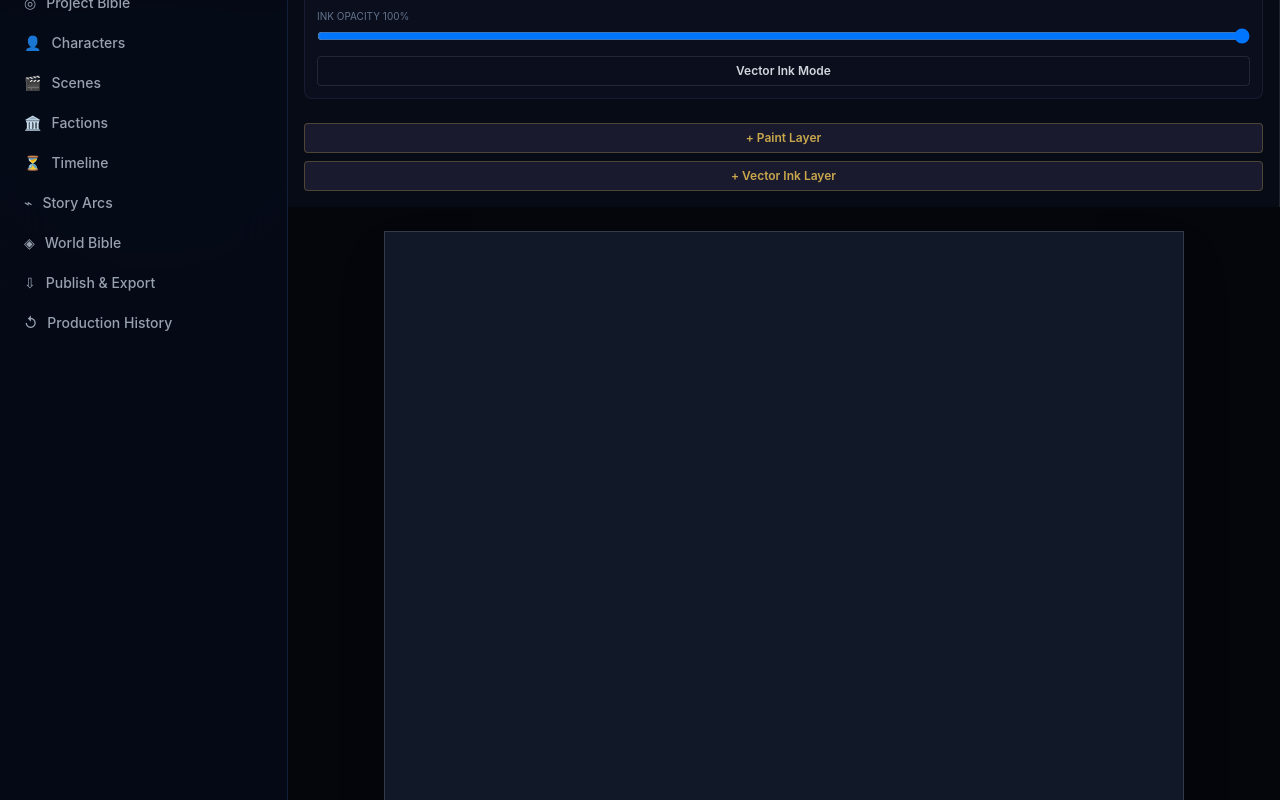
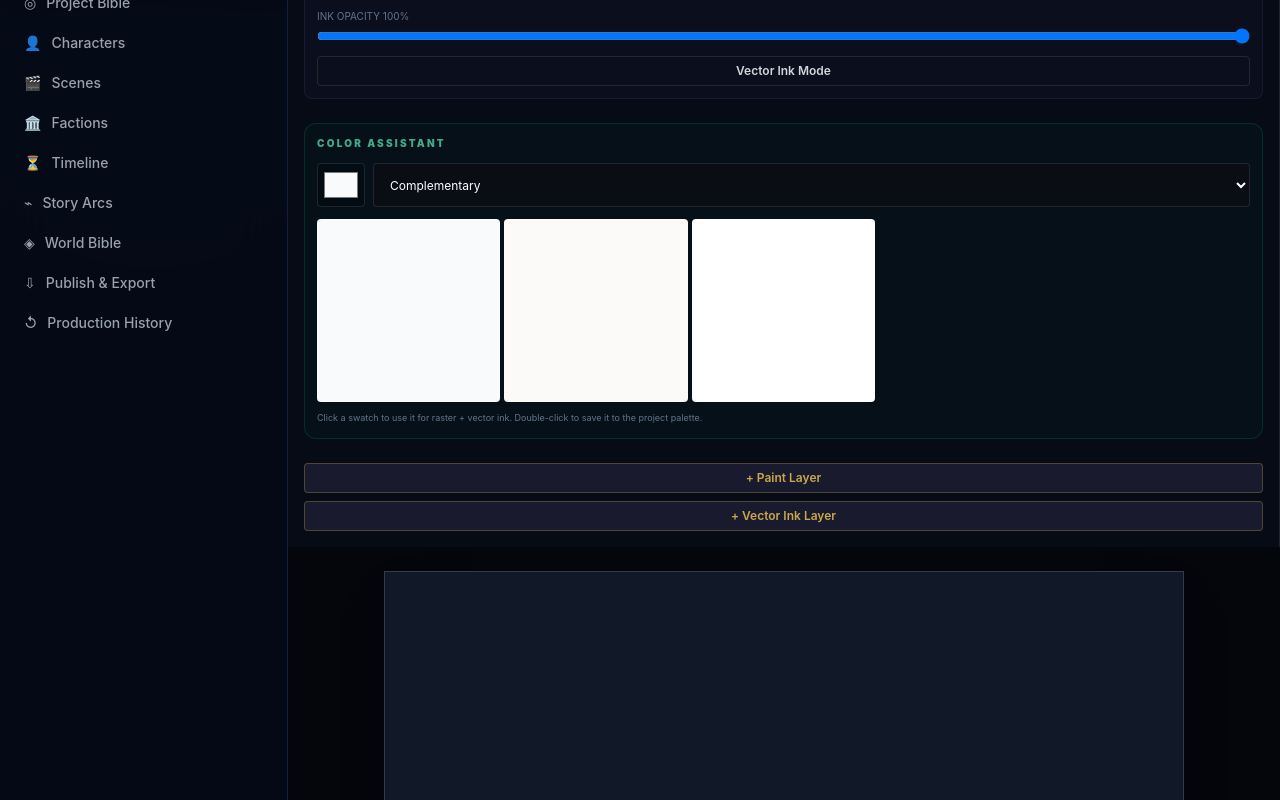
Before and after one commit to Bboy9090/SagaArchitect, a Next.js app: page /universe/1/illustrate in a window 1280 px wide. Shown: the part 800-1600 px from the top of the page. Built offline with nearby package versions, Linux system fonts and the light colour scheme.

Commit message:
feat(illustration): add persisted color harmony assistant

```diff
--- a/src/app/universe/[id]/illustrate/page.tsx
+++ b/src/app/universe/[id]/illustrate/page.tsx
@@ -29,6 +29,7 @@ import {
   type PhoenixDocumentHistory,
 } from '@/lib/media-history';
 import { downloadMediaBlob, exportPhoenixMediaDocument } from '@/lib/media-renderer';
+import { generateColorHarmony, normalizeHexColor, type PhoenixColorHarmony } from '@/lib/color-harmony';
 import type { Universe } from '@/lib/types';
 
 interface IllustrationStudioPageProps {
@@ -58,6 +59,8 @@ export default function IllustrationStudioPage({ params }: IllustrationStudioPag
   const [brushOpacity, setBrushOpacity] = useState(BRUSH_PRESETS.ink.opacity);
   const [brushTexture, setBrushTexture] = useState<RasterBrushTexture>('smooth');
   const [textureStrength, setTextureStrength] = useState(0.5);
+  const [colorHarmony, setColorHarmony] = useState<PhoenixColorHarmony>('complementary');
+  const [colorHarmonyBase, setColorHarmonyBase] = useState('#F8FAFC');
   const [eraseMode, setEraseMode] = useState(false);
   const [vectorInkMode, setVectorInkMode] = useState(false);
   const [vectorInkColor, setVectorInkColor] = useState('#f8fafc');
@@ -288,6 +291,29 @@ export default function IllustrationStudioPage({ params }: IllustrationStudioPag
 
   const scale = Math.min(0.72, 800 / Math.max(document.width, document.height));
   const imageAssets = assets.filter(asset => asset.mime_type.startsWith('image/'));
+  const harmonyColors = generateColorHarmony(colorHarmonyBase, colorHarmony);
+
+  const useColor = (color: string) => {
+    const normalized = normalizeHexColor(color);
+    setBrushColor(normalized);
+    setVectorInkColor(normalized);
+    setColorHarmonyBase(normalized);
+  };
+
+  const addPaletteColor = (color: string) => {
+    const normalized = normalizeHexColor(color);
+    updateDocument(current => ({
+      ...current,
+      palette: [...new Set([...(current.palette || []), normalized])].slice(0, 32),
+    }));
+  };
+
+  const removePaletteColor = (color: string) => {
+    updateDocument(current => ({
+      ...current,
+      palette: (current.palette || []).filter(entry => entry !== color),
+    }));
+  };
 
   return (
     <Navigation>
@@ -402,6 +428,70 @@ export default function IllustrationStudioPage({ params }: IllustrationStudioPag
                 </Button>
               </div>
             </div>
+          </div>
+
+          <div className="mt-6 rounded-xl border border-emerald-400/15 bg-emerald-400/[0.03] p-3">
+            <div className="text-[10px] font-black uppercase tracking-[.22em] text-emerald-300/70">Color Assistant</div>
+            <div className="mt-3 grid grid-cols-[48px_1fr] gap-2">
+              <input
+                type="color"
+                value={colorHarmonyBase}
+                onChange={event => setColorHarmonyBase(normalizeHexColor(event.target.value))}
+                className="h-11 w-12 rounded border border-white/10 bg-black/20 p-1"
+                aria-label="Harmony base color"
+              />
+              <select
+                value={colorHarmony}
+                onChange={event => setColorHarmony(event.target.value as PhoenixColorHarmony)}
+                className="min-h-11 rounded border border-white/10 bg-[#0a0d14] px-3 text-xs text-white"
+              >
+                <option value="complementary">Complementary</option>
+                <option value="analogous">Analogous</option>
+                <option value="triadic">Triadic</option>
+                <option value="split-complementary">Split Complementary</option>
+                <option value="monochrome">Monochrome</option>
+              </select>
+            </div>
+            <div className="mt-3 grid grid-cols-5 gap-1">
+              {harmonyColors.map(color => (
+                <button
+                  key={color}
+                  type="button"
+                  onClick={() => useColor(color)}
+                  onDoubleClick={() => addPaletteColor(color)}
+                  className="aspect-square rounded border border-white/10"
+                  style={{ background: color }}
+                  title={`${color} · click to use · double-click to save`}
+                  aria-label={`Use color ${color}`}
+                />
+              ))}
+            </div>
+            <div className="mt-2 text-[9px] leading-4 text-slate-500">Click a swatch to use it for raster + vector ink. Double-click to save it to the project palette.</div>
+            {(document.palette || []).length > 0 && (
+              <div className="mt-3">
+                <div className="mb-2 text-[9px] font-bold uppercase tracking-wider text-slate-500">Saved Palette</div>
+                <div className="grid grid-cols-4 gap-2">
+                  {(document.palette || []).map(color => (
+                    <div key={color} className="rounded border border-white/10 bg-black/10 p-1">
+                      <button
+                        type="button"
+                        onClick={() => useColor(color)}
+                        className="aspect-square w-full rounded"
+                        style={{ background: color }}
+                        aria-label={`Use saved color ${color}`}
+                      />
+                      <button
+                        type="button"
+                        onClick={() => removePaletteColor(color)}
+                        className="mt-1 w-full text-[9px] text-slate-500 hover:text-rose-300"
+                      >
+                        remove
+                      </button>
+                    </div>
+                  ))}
+                </div>
+              </div>
+            )}
           </div>
 
           <div className="mt-6 grid grid-cols-1 gap-2">
@@ -649,7 +739,7 @@ export default function IllustrationStudioPage({ params }: IllustrationStudioPag
             <p className="mt-1 text-[11px] leading-5 text-slate-500">
               Pressure-aware raster painting, smooth/marker/chalk/spray textures, smoothing, symmetry, adjustable one-point/two-point
               perspective guides, independently styled editable vector ink, reference layers, undo/redo, autosave, and PNG export are active.
-              Pose tools and advanced color assistance are next.
+              Project color harmonies and saved palettes are active. Pose tools and pressure-aware vector tapering are next.
             </p>
           </div>
         </aside>
```
